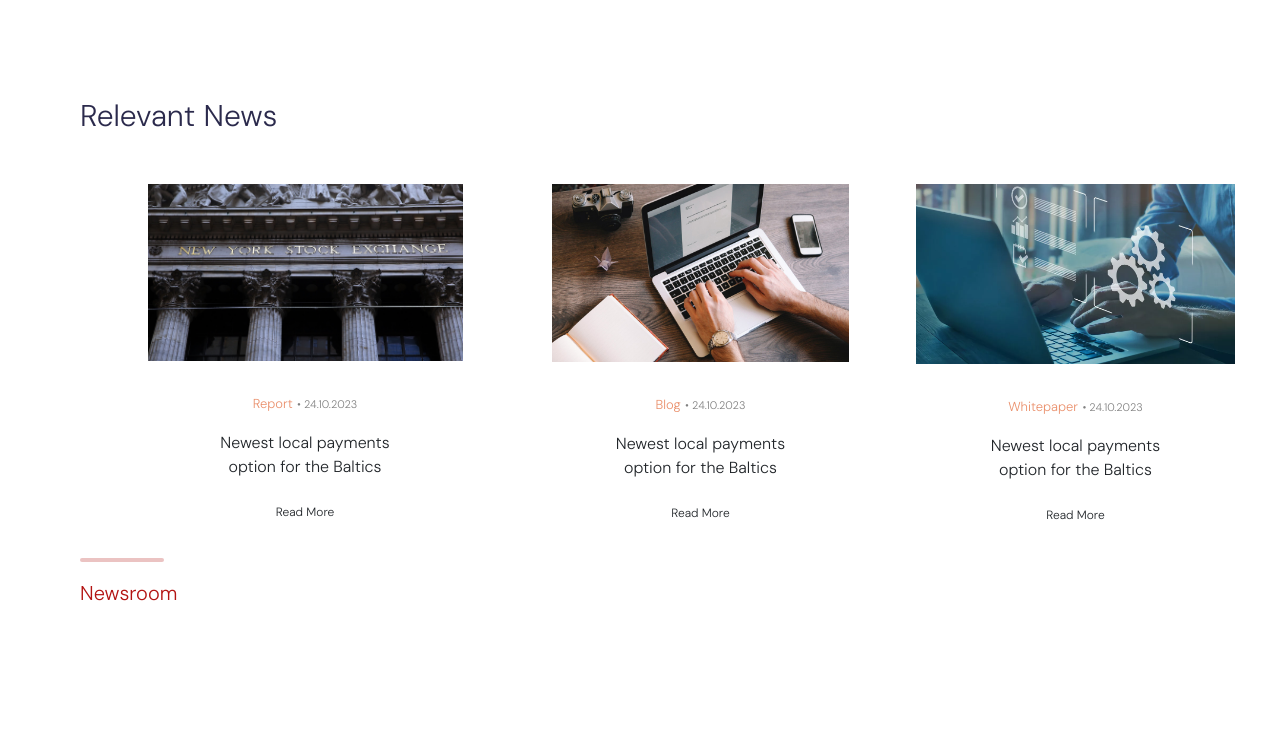
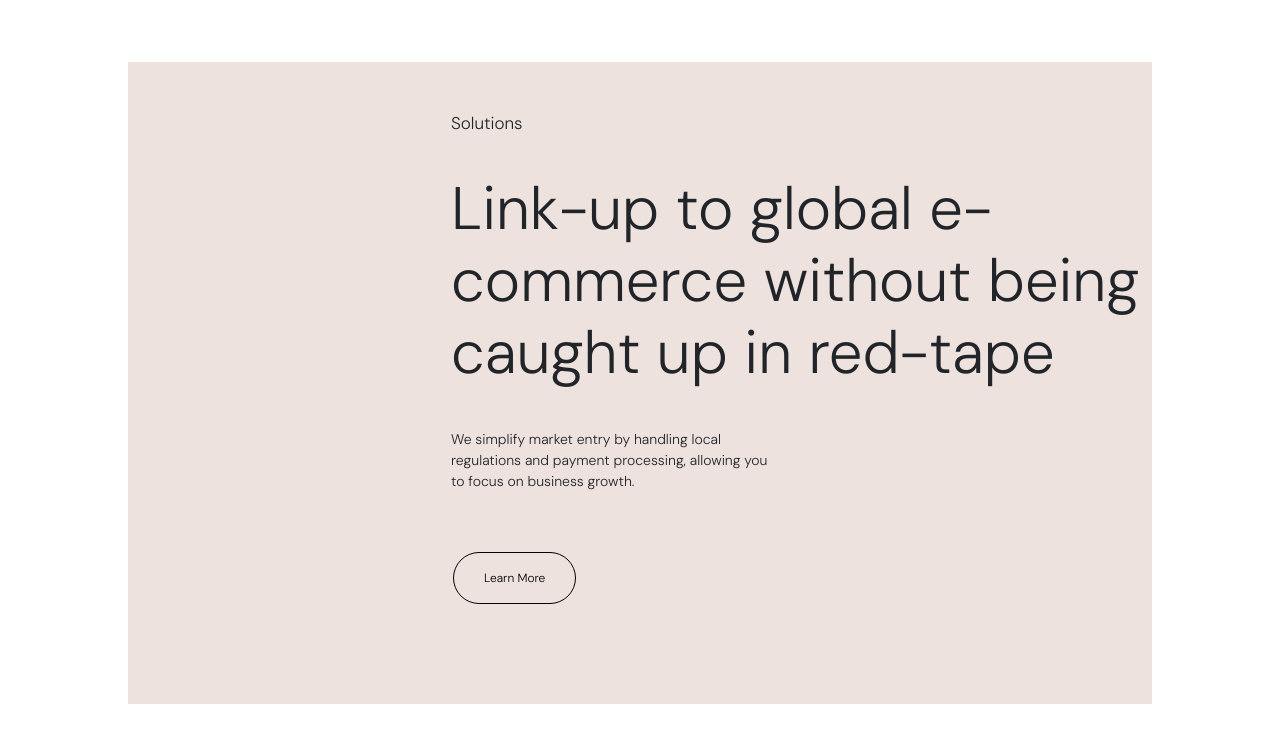
Before and after one commit to LeboneCodeSolutions/nikulipe, a plain HTML site: page index.html in a window 1280 px wide. Shown: the part 2100-2840 px from the top of the page. Before the commit the page ends 2708 px from the top, so only its background shows below. Drawn offline with nearby package versions, Linux system fonts and the light colour scheme.

Commit message:
Website updated content (solution tab)

```diff
--- a/index.html
+++ b/index.html
@@ -163,7 +163,28 @@
         </div>
     </div>
 
+    <div class="new-section">
+        <div class="solutions-section">
+            <h2 class="solutions-heading">
+                Solutions
+            </h2>
 
+
+            <h1 class="solutions-description">
+                Link-up to global e-<br>
+                commerce without being <br>
+                caught up in red-tape
+            </h1>
+
+            <p class="solutions-description-1">
+                We simplify market entry by handling local <br>
+                regulations and payment processing, allowing you <br>
+                to focus on business growth.
+            </p>
+<br>
+            <button class="text-overlay-button-1"> Learn More</button>
+        </div>
+    </div>
 
 
     <div class="mid-1-section">
--- a/styles.css
+++ b/styles.css
@@ -241,3 +241,53 @@ h3 {
 .hr-line,.newsroom-text{
     color: #B31312;
 }
+
+
+
+
+.new-section{
+    padding-bottom: 95.25px;
+    margin-top: 5%;
+    margin-left: 10%;
+    margin-right: 10%;
+    display: flex;
+    align-items: center;
+    /* Vertically center the content */
+    background-color: #EEE2DE;
+}
+
+
+.solutions-section{
+    margin-top: 5%;
+    margin-left: 323px;
+}
+
+.solutions-heading{
+    font-size: 17px;
+}
+
+.solutions-description{
+    font-size: 60px;
+}
+
+.solutions-description-1{
+    font-size: 14px;
+}
+
+.solutions-description,.solutions-description-1{
+    margin-top: 40px;
+}
+.text-overlay-button-1{
+    background: transparent;
+    padding: 16px 30px;
+    text-align: center;
+    display: inline-block;
+    font-size: 12px;
+    margin: 4px 2px;
+    cursor: pointer;
+    color: rgb(0, 0, 0);
+    border: 1px solid rgb(0, 0, 0);
+    /* Set the border to be black */
+    border-radius: 40px;
+    margin-top: 20px;
+}
```
